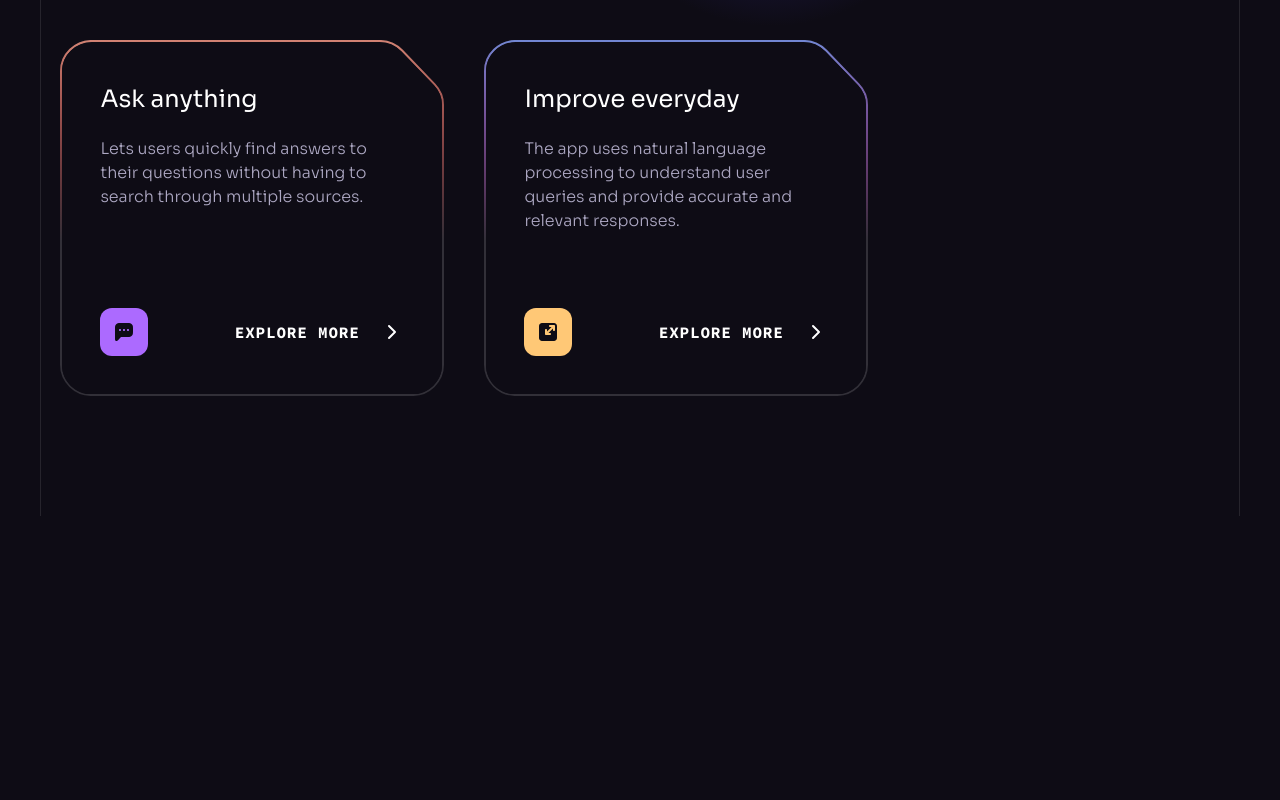
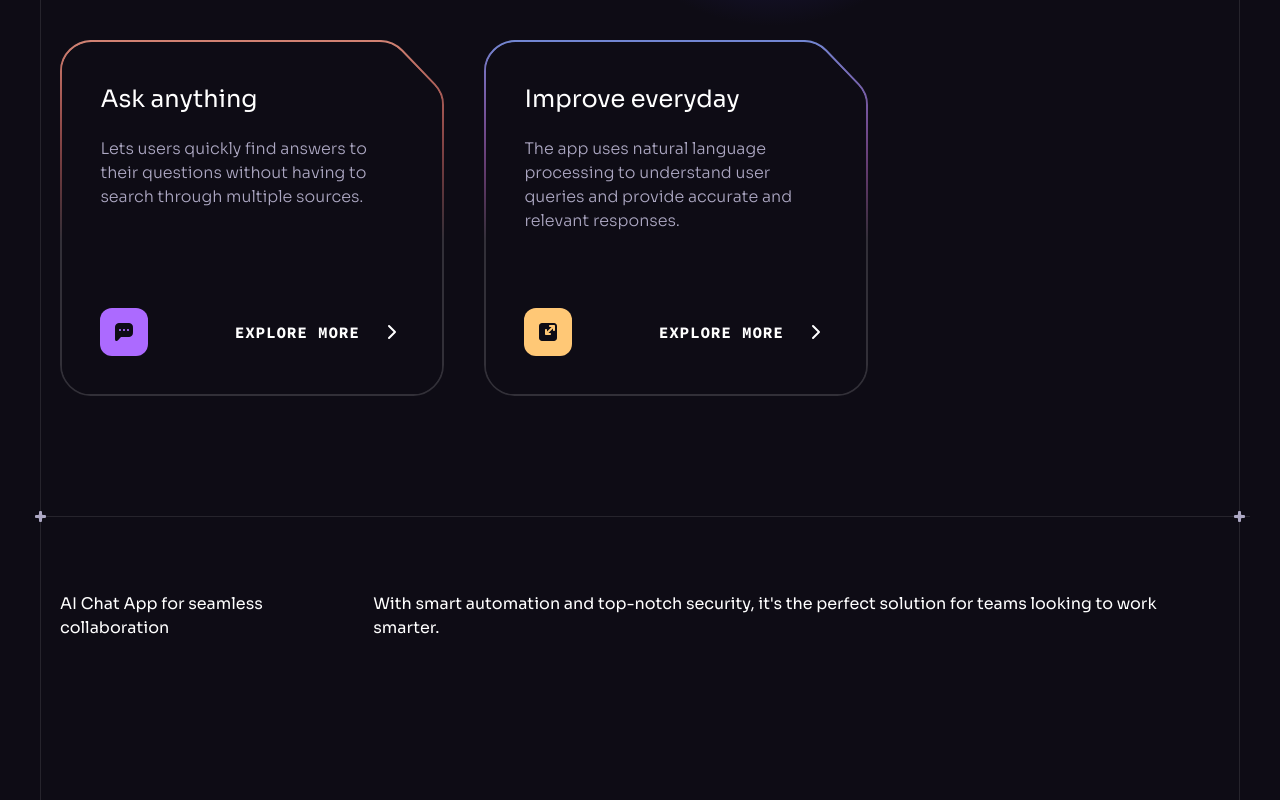
Before and after one commit to TheMalikBasit/Brainwave-Web, a React (Vite) app: page / in a window 1280 px wide. Shown: the part 2590-3390 px from the top of the page. Before the commit the page ends 3106 px from the top, so only its background shows below. Built offline with nearby package versions, Linux system fonts and the light colour scheme.

Commit message:
Features and collaboration Section initaited

```diff
--- a/src/App.jsx
+++ b/src/App.jsx
@@ -1,6 +1,7 @@
 import ButtonGradient from "./assets/svg/ButtonGradient";
 import Benefits from "./components/Benefits";
 import Button from "./components/Button";
+import Collaboration from "./components/Collaboration";
 import Header from "./components/Header";
 import Hero from "./components/Hero";
 
@@ -11,6 +12,7 @@ const App = () => {
         <Header />
         <Hero />
         <Benefits />
+        <Collaboration />
       </div>
       <ButtonGradient />
     </>
--- /dev/null
+++ b/src/components/Collaboration.jsx
@@ -0,0 +1,25 @@
+import Section from "./Section";
+import { BottomLine } from "./design/Hero";
+const Collaboration = () => {
+  return (
+    <Section
+      className="pt-[12rem] -mt-[5.25rem]"
+      crosses
+      crossesOffset="lg:translate-y-[5.25rem]"
+      customPadding
+      id="#Collaboration"
+    >
+      <div className="relative container z-2">
+        <div className="flex flex-row justify-between">
+          <p>AI Chat App for seamless collaboration</p>
+          <p>
+            With smart automation and top-notch security, it's the perfect
+            solution for teams looking to work smarter.
+          </p>
+        </div>
+      </div>
+    </Section>
+  );
+};
+
+export default Collaboration;
```
